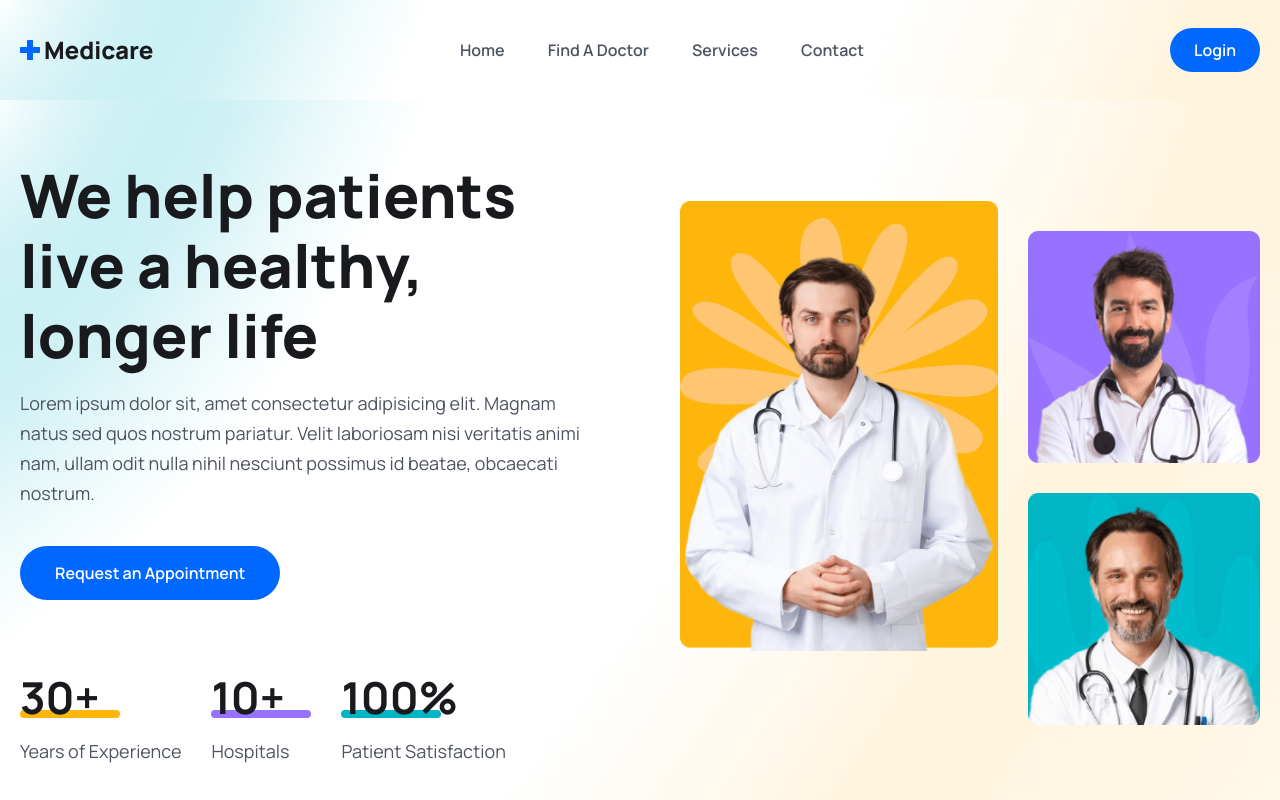
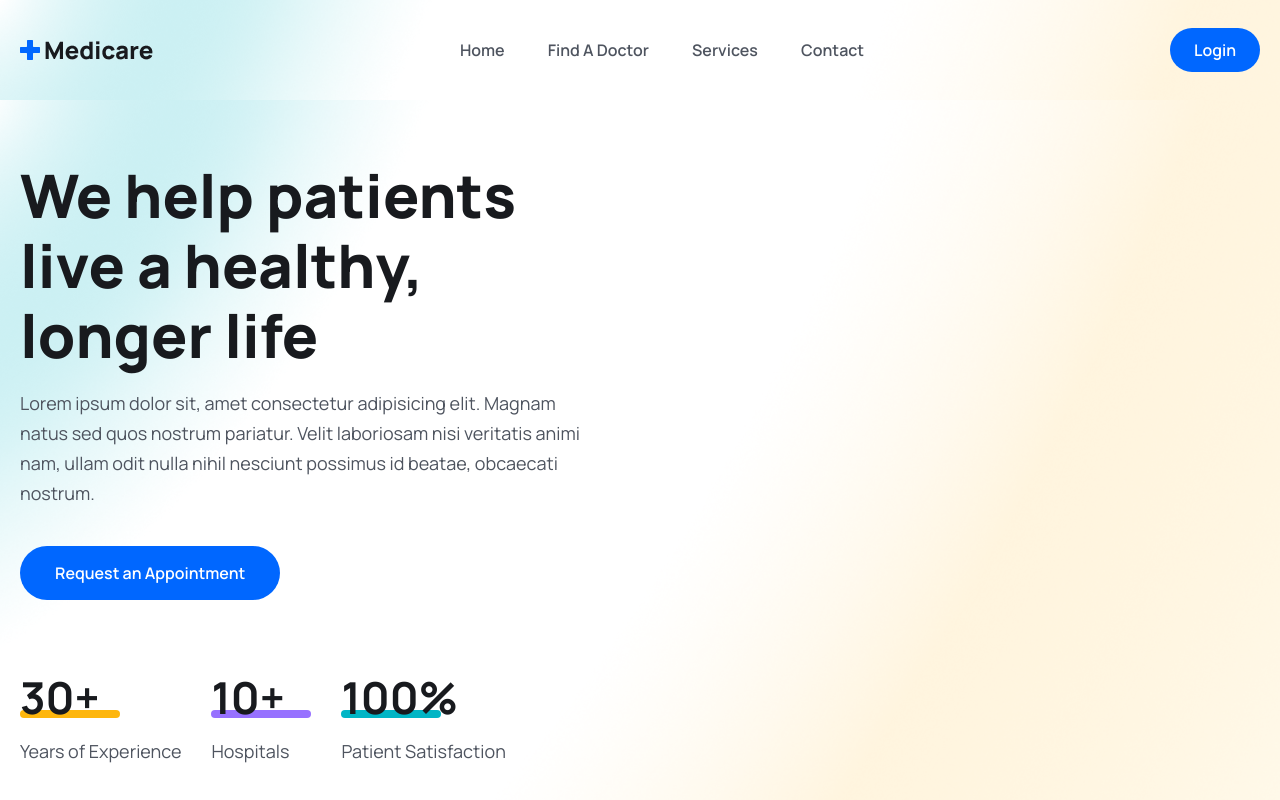
Before and after one commit to Keerikadan03/DAMS, a React (Vite) app in the folder frontend/: page / in a window 1280 px wide. Shown: the top 800 px of the page. Built offline with nearby package versions, Linux system fonts and the light colour scheme.

Commit message:
Revert "added images and wrapped up hero section"
This reverts commit bcb1cd6807a6b85021e2f6a71a33fb2fc5a00daf.

```diff
--- a/frontend/src/pages/Home.jsx
+++ b/frontend/src/pages/Home.jsx
@@ -4,6 +4,7 @@ import heroImg03 from '../assets/images/hero-img03.png'
 import icon01 from '../assets/images/icon01.png'
 import { Link } from 'react-router-dom'
 import { BsRightArrow } from 'react-icons/bs'
+import React from 'react'
 
 const Home = () => {
   return (
@@ -44,6 +45,7 @@ const Home = () => {
                   <h2 className='text-[36px] leading-[56px] lg:text-[44px] lg:leading-[54px] font-[700] text-headingColor'>
                     10+
                   </h2>
+                  {/* yellow line */}
                   <span className='w-[100px] h-2 bg-purpleColor rounded-full block mt-[-14px]'></span>
                   <p className='text_para'>Hospitals</p>
                 </div>
@@ -52,26 +54,16 @@ const Home = () => {
                   <h2 className='text-[36px] leading-[56px] lg:text-[44px] lg:leading-[54px] font-[700] text-headingColor'>
                     100%
                   </h2>
+                  {/* yellow line */}
                   <span className='w-[100px] h-2 bg-irisBlueColor rounded-full block mt-[-14px]'></span>
                   <p className='text_para'>Patient Satisfaction</p>
                 </div>
               </div>
 
             </div>
-
-            {/* == hero content == */}
-
-            <div className='flex gap-[30px] justify-end'>
-              <div>
-                <img className='w-full' src={heroImg01} alt="img1" />
-              </div>
-              <div className='mt-[30px]'>
-                <img className='w-full mb-[30px]' src={heroImg02} alt="img1" />
-                <img className='w-full' src={heroImg03} alt="img1" />
-              </div>
-            </div>
           </div>
         </div>
+
       </section>
 
       {/* == hero section end == */}
```
